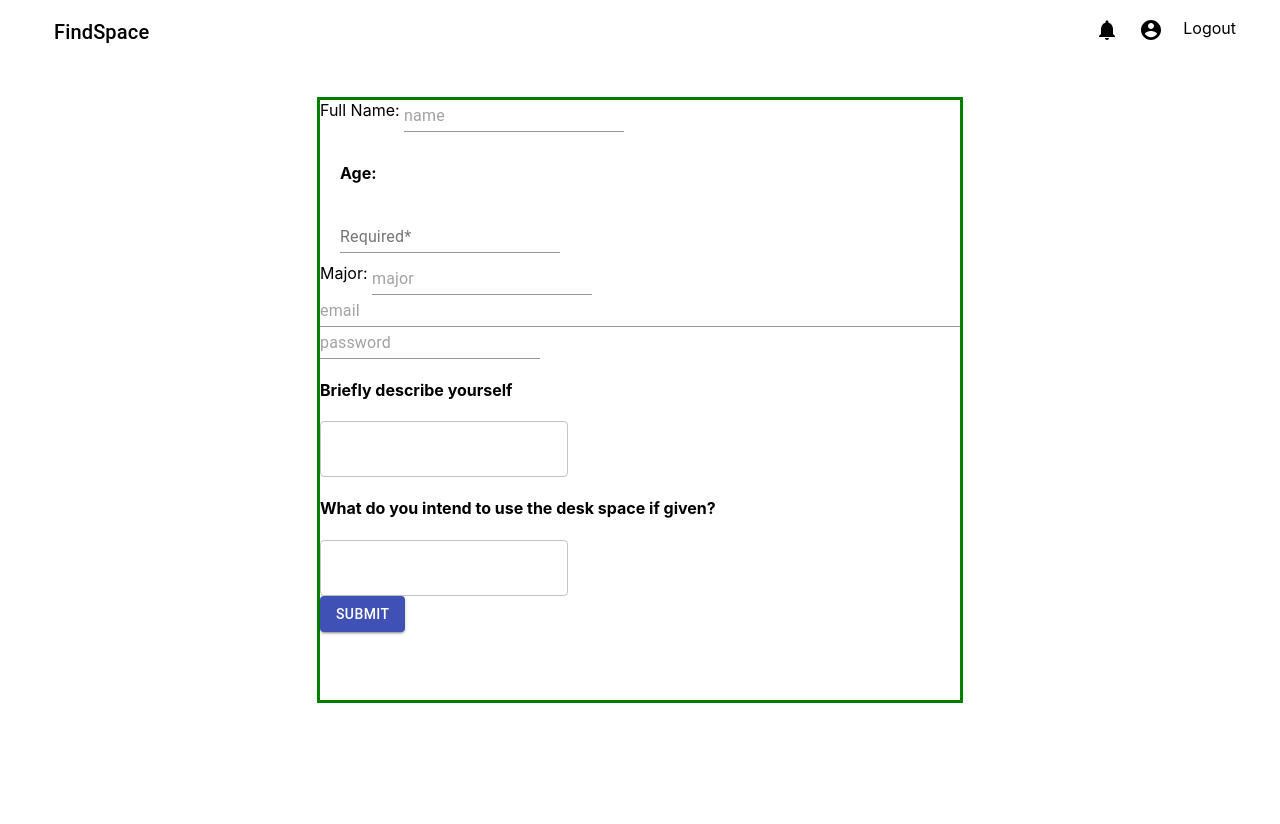
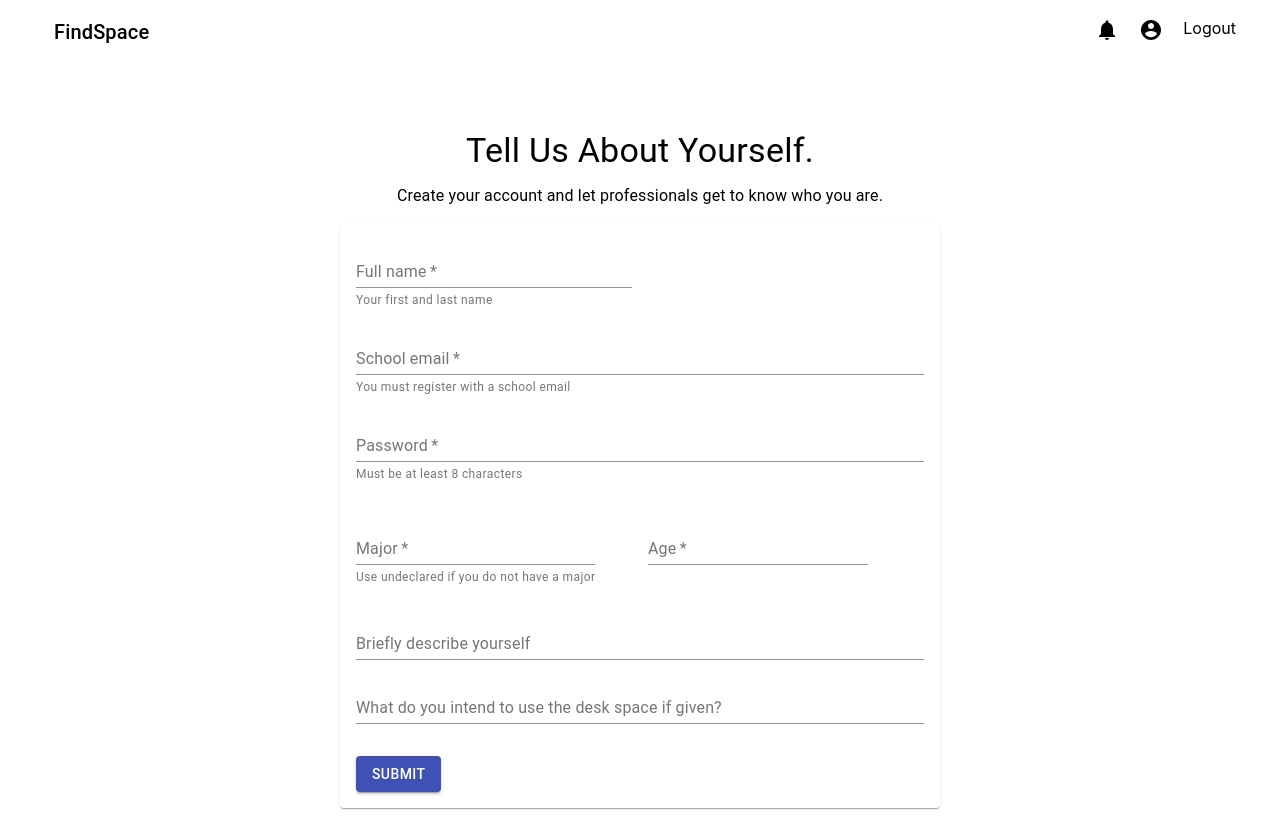
Before and after one commit to JonaChen98/FindSpace, a React (Create React App) app in the folder client/: page /profilesetup_student in a window 1280 px wide. Before the commit the page ends 800 px from the top, so only its background shows below. Built offline with nearby package versions, Linux system fonts and the light colour scheme.

Commit message:
Re-styled student profile setup page

```diff
--- a/client/src/pages/ProfileSetup_Student.js
+++ b/client/src/pages/ProfileSetup_Student.js
@@ -1,11 +1,15 @@
 import React, { useState } from 'react';
-import TextField from '@material-ui/core/TextField';
 import Navbar from '../components/navbar';
 import { useHistory } from 'react-router-dom';
-import Button from '@material-ui/core/Button';
 import Footer from '../components/footer';
 import axios from 'axios';
-import '../styles/profilesetup.css';
+import {
+  Typography,
+  TextField,
+  Paper,
+  Grid,
+  Button,
+} from '@material-ui/core';
 
 
 const ProfileSetupStudent = () => {
@@ -51,39 +55,40 @@ const ProfileSetupStudent = () => {
   //     })
   // }
 
-  // const validate = () => {
-  //   let nameError = "";
-  //   let emailError = "";
-  //   let passwordError = "";
-  //   let ageError = "";
-  //   let majorError = "";
 
-  //   if (name) {
-  //     nameError = "Please enter your first and last name.";
-  //   }
+  let nameError = "";
+    let emailError = "";
+    let passwordError = "";
+    let ageError = "";
+    let majorError = "";
+  const validate = () => {
 
-  //   if (email.includes(".edu")){
-  //     emailError = "invalid email";
-  //   }
-  //   if (isNaN(age)){
-  //     ageError = "Enter a number.";
-  //   }
+    if (name) {
+      nameError = "Please enter your first and last name.";
+    }
 
-  //   if (password.length < 8){
-  //     passwordError = "Password must be 8 characters";
-  //   }
+    if (email.includes(".edu")){
+      emailError = "invalid email";
+    }
+    if (isNaN(age)){
+      ageError = "Enter a number.";
+    }
 
-  //   if (emailError || nameError || passwordError|| ageError || majorError) {
+    if (password.length < 8){
+      passwordError = "Password must be 8 characters";
+    }
+
+    if (emailError || nameError || passwordError|| ageError || majorError) {
 
 
-  //     this.setState({ emailError, nameError, passwordError,
-  //       ageError, majorError });
+      this.setState({ emailError, nameError, passwordError,
+        ageError, majorError });
 
-  //     return false;
-  //   }
+      return false;
+    }
 
-  //   return true;
-  // };
+    return true;
+  };
 
 
   const handleSubmit = event => {
@@ -130,89 +135,140 @@ const ProfileSetupStudent = () => {
 
 
   return (
+
     <div>
+
       <Navbar/>
-        <div  className="center">
-          <form onSubmit={handleSubmit} className="form">
-            <div>
-            <label> Full Name: </label>
+
+      <div style={{ padding: 16, margin: 'auto', maxWidth: 600 }}>
+
+        <Typography variant="h4" align="center" component="h1" gutterBottom>
+          Tell us about yourself.
+        </Typography>
+
+        <Typography paragraph align="center" gutterBottom>
+          Create your account and let professionals get to know who you are.
+        </Typography>
+
+          <form onSubmit={handleSubmit} >
+
+            <Paper style={{ padding: 16 }}>
+
+              <Grid container alignItems="flex-start" spacing={2}>
+
+                <Grid item xs={6}>
                   <TextField
+                    label="Full name"
+                    // id="standard-full-width"
+                    required
+                    helperText="Your first and last name"
+                    // style={{ margin: 8 }}
+                    // margin="normal"
                     name="name"
-                placeholder="name"
-                // value={state.name}
+                    fullWidth
+                    value={name}
                     onChange={event => setName(event.target.value)}
                   />
+                <div style={{ fontSize: 12, color: "red" }}>
+                  {nameError}
+                </div>
+              </Grid>
+
+              <Grid item xs={12}>
+                <TextField
+                    label="School email"
+                    helperText="You must register with a school email"
+                    required
+                    name="email"
+                    fullWidth
+                    // value={state.email}
+                    onChange={event => setEmail(event.target.value)}
+                  />
                   {/* <div style={{ fontSize: 12, color: "red" }}>
-                {state.nameError}
+                    {state.emailError}
                   </div> */}
-            </div>
+              </Grid>
 
-            <div className="text-field">
-              <h4> Age: </h4>
+              <Grid item xs={12}>
                 <TextField
-                label="Required*"
-                name="age"
-                placeholder="age"
-                // value={state.age}
-                onChange={event => setAge(event.target.value)}
+                  label="Password"
+                  required
+                  helperText="Must be at least 8 characters"
+                  fullWidth
+                  type="password"
+                  name="password"
+                    // value={state.password}
+                  onChange={event => setPassword(event.target.value)}
+                  />
+                  {/* <div style={{ fontSize: 12, color: "red" }}>
+                    {state.passwordError}
+                  </div> */}
+              </Grid>
 
-              />
-
-              {/* <div style={{ fontSize: 12, color: "red" }}> */}
-                {/* {state.ageError} */}
-              {/* </div> */}
-            </div>
-
-            <div>
-            <label> Major: </label>
+              <Grid item xs={6}>
                 <TextField
+                  label="Major"
+                  required
+                  margin="normal"
+                  helperText="Use undeclared if you do not have a major"
                   name="major"
-                placeholder="major"
                   // value={state.major}
                   onChange={event => setMajor(event.target.value)}
                   />
                   {/* <div style={{ fontSize: 12, color: "red" }}>
                     {state.majorError}
                   </div> */}
-            </div>
-            <div>
+              </Grid>
+
+              <Grid item xs={6}>
                 <TextField
-                name="email"
-                fullWidth
-                placeholder="email"
-                // value={state.email}
-                onChange={event => setEmail(event.target.value)}
+                  label="Age"
+                  required
+                  margin="normal"
+                  name="age"
+                  // value={state.age}
+                  onChange={event => setAge(event.target.value)}
                 />
-              {/* <div style={{ fontSize: 12, color: "red" }}>
-                {state.emailError}
-              </div> */}
-            </div>
-            <div>
+
+                {/* <div style={{ fontSize: 12, color: "red" }}> */}
+                  {/* {state.ageError} */}
+                {/* </div> */}
+              </Grid>
+
+             <Grid item xs={12}>
                 <TextField
-                type="password"
-                name="password"
-                placeholder="password"
-                // value={state.password}
-                onChange={event => setPassword(event.target.value)}
-              />
-              {/* <div style={{ fontSize: 12, color: "red" }}>
-                {state.passwordError}
-              </div> */}
-            </div>
-            <div>
-              <h4> Briefly describe yourself</h4>
-                  <TextField id="standard-basic" variant="outlined" />
-              <h4> What do you intend to use the desk space if given?</h4>
-                  <TextField id="standard-basic" variant="outlined" />
-            </div>
-            <Button variant="contained" type="submit" color="primary" style={{justifyContent: "center", alignItems: "center"}}>
+                  label="Briefly describe yourself"
+                  multiline
+                  rowsMax={4}
+                  fullWidth/>
+            </Grid>
+
+            <Grid item xs={12}>
+              <TextField
+                label="What do you intend to use the desk space if given?"
+                multiline
+                rowsMax={4}
+                fullWidth/>
+            </Grid>
+
+            <Grid item style={{ marginTop: 16 }}>
+              <Button
+                variant="contained"
+                color="primary"
+                type="submit"
+
+              >
                 Submit
               </Button>
+            </Grid>
+
+          </Grid>
+        </Paper>
       </form>
+
     </div>
-
-
-      {/* <Footer/> */}
+    {/* <hr/>
+    <Footer/> */}
 
   </div>
 
--- a/client/src/styles/profilesetup.css
+++ /dev/null
@@ -1,21 +0,0 @@
-.center {
-    /* padding: 70px 0;
-    border: 3px solid green;
-    text-align: center; */
-    position: absolute;
-    width: 50%;
-    height: 75%;
-    top: 50%;
-    left:50%;
-    transform: translate(-50%, -50%);
-    border: 3px solid green;
-  }
-  .form{
-      align-items: center;
-  }
-.text-field {
-    padding-top: 10px;
-    padding-bottom: 10px;
-    padding-left: 20px;
-    padding-right: 20px;
-}
```
Also changed, not shown: client/src/components/profmodal.js (added). Lines whose indentation alone changed are shown as unchanged.
